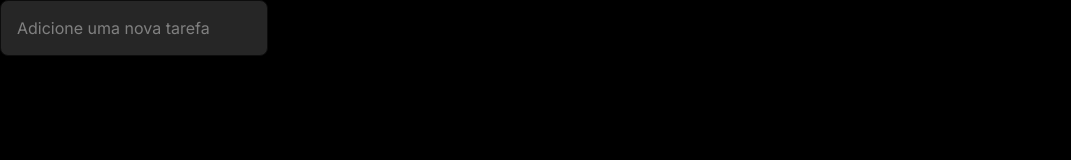
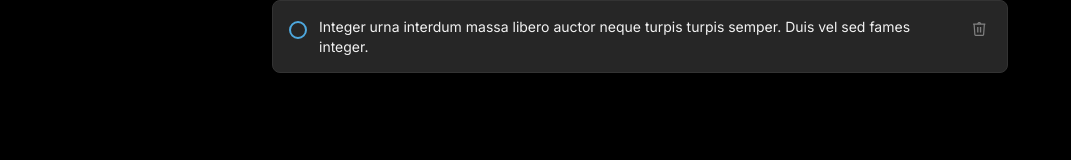
Before and after one commit to brysah/todo-list, a plain HTML site: page index.html in a window 1280 px wide. Shown: the whole page, without its empty margins (0-1071 px from the left). Drawn offline with Linux system fonts and the light colour scheme.

Commit message:
feat: add checkbox style

```diff
--- a/index.html
+++ b/index.html
@@ -12,8 +12,23 @@
 </head>
 
 <body>
-    <label for="task"></label>
-    <input type="text" name="task" id="task" placeholder="Adicione uma nova tarefa">
+    <div class="container">
+        <div class="task">
+            <div class="checkbox-wrapper">
+                <label for="checkbox"></label>
+                <input type="checkbox" name="checkbox" id="checkbox-task">
+            </div>
+            <span>Integer urna interdum massa libero auctor neque turpis turpis semper. Duis vel sed fames integer.</span>
+            <div class="trash">
+                <svg width="24" height="24" viewBox="0 0 24 24" fill="none" xmlns="http://www.w3.org/2000/svg">
+                    <path d="M14.2021 9.98547H12.8716V15.5073H14.2021V9.98547Z" fill="#808080"/>
+                    <path d="M11.4624 9.98547H10.1318V15.5073H11.4624V9.98547Z" fill="#808080"/>
+                    <path d="M18.478 7.16712C18.4754 7.03061 18.4295 6.89846 18.3469 6.78975C18.2642 6.68104 18.1492 6.6014 18.0184 6.56232C17.9596 6.53782 17.8974 6.52252 17.8339 6.51696H14.2868C14.1525 6.07791 13.8808 5.69355 13.5117 5.42047C13.1426 5.14739 12.6956 5 12.2365 5C11.7774 5 11.3304 5.14739 10.9613 5.42047C10.5922 5.69355 10.3205 6.07791 10.1862 6.51696H6.63911C6.58068 6.51814 6.52269 6.52729 6.46674 6.54418H6.45162C6.31318 6.58701 6.19334 6.67547 6.11163 6.79515C6.02992 6.91483 5.99117 7.05866 6.00169 7.20319C6.01222 7.34771 6.0714 7.48441 6.16958 7.59099C6.26776 7.69757 6.39916 7.76774 6.54234 7.79006L7.25298 17.5334C7.26382 17.9127 7.41693 18.2741 7.68191 18.5458C7.94688 18.8175 8.30435 18.9797 8.68332 19H15.7867C16.1662 18.9804 16.5244 18.8186 16.79 18.5468C17.0556 18.2751 17.2092 17.9132 17.22 17.5334L17.9277 7.79914C18.0802 7.77797 18.22 7.70232 18.3212 7.58615C18.4223 7.46999 18.478 7.32116 18.478 7.16712ZM12.2365 6.21456C12.3661 6.21458 12.4943 6.24146 12.6129 6.29351C12.7316 6.34556 12.8382 6.42164 12.926 6.51696H11.547C11.6346 6.42135 11.7411 6.34507 11.8599 6.29299C11.9786 6.24092 12.1069 6.21421 12.2365 6.21456ZM15.7867 17.7904H8.68332C8.60168 17.7904 8.47467 17.6573 8.45955 17.4457L7.75798 7.81123H16.715L16.0135 17.4457C15.9984 17.6573 15.8714 17.7904 15.7867 17.7904Z" fill="#808080"/>
+                    </svg>
+
+            </div>
+        </div>
+    </div>
     <script type="module" src="/js/main.js"></script>
 </body>
 
--- a/scss/_components.scss
+++ b/scss/_components.scss
@@ -1,4 +1,4 @@
-#task {
+#input-task {
     padding: 1.6rem;
     border-radius: 0.8rem;
     border: 1px solid $gray-700;
@@ -22,6 +22,52 @@
     }
 }
 
+.task {
+    display: flex;
+    justify-content: space-between;
+    gap: 1.2rem;
+    padding: 1.6rem;
+    border-radius: 8px;
+    border: 1px solid $gray-400;
+    background: $gray-500;
+    box-shadow: 0px 2px 8px 0px rgba(0, 0, 0, 0.06);
+
+    span {
+        color: $gray-100;
+        font-size: 1.4rem;
+        font-weight: 400;
+        line-height: 140%;
+    }
+
+    #checkbox-task {
+        background-color: transparent;
+        appearance: none;
+        width: 1.8rem;
+        height: 1.8rem;
+        border-radius: 50%;
+        border: 2px solid $blue;
+        margin-top: 0.4rem;
+        cursor: pointer;
+        transition: all .3s;
+
+        &:checked {
+            background: url('/img/icon-check.png') no-repeat center center;
+            background-color: $purple-dark;
+            border: none;
+            &:hover{
+                background-color: $purple;
+                border: none;
+            }
+        }
+
+        &:hover{
+            background-color: rgba(31, 111, 158, 0.2);
+            border: 2px solid $blue-dark;
+        }
+
+    }
+}
+
 body {
     background-color: black;
 }
```
Also changed, not shown: css/main.css.
